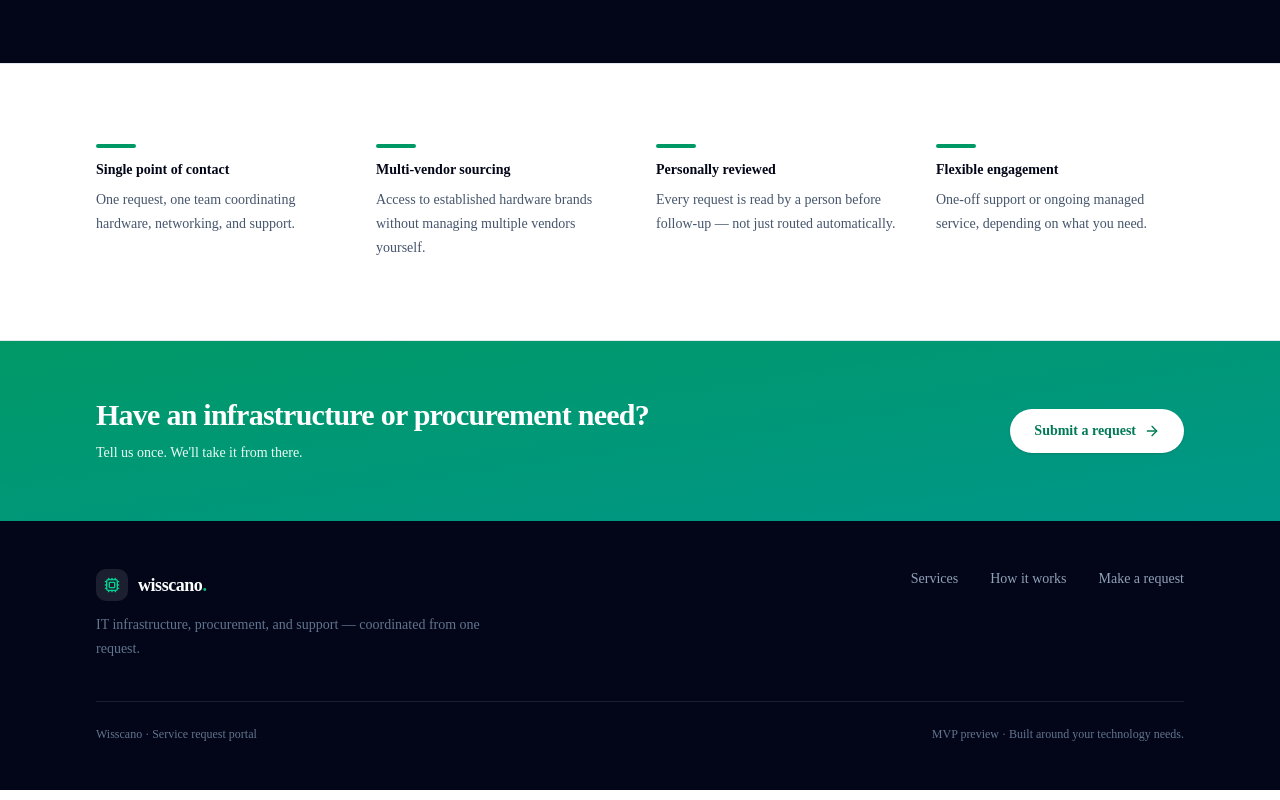
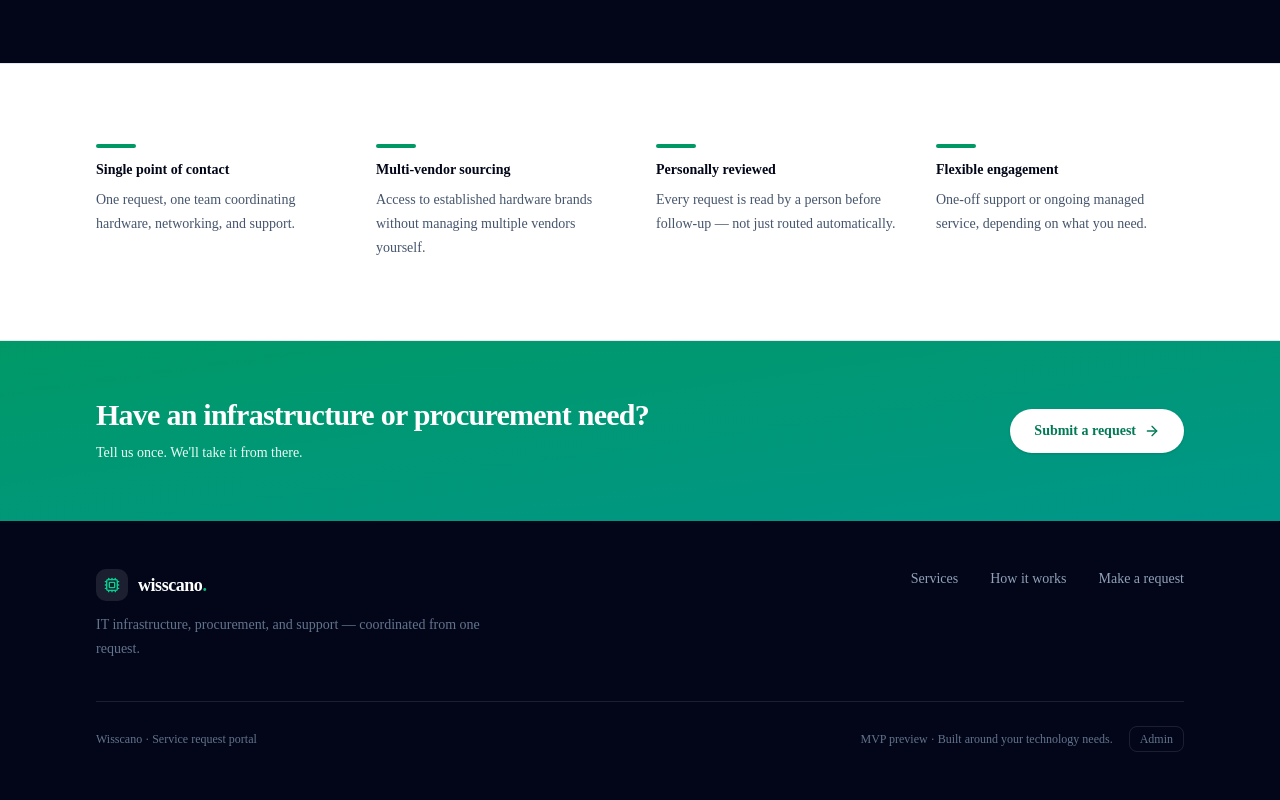
Before and after one commit to obusandy/wisscano-mvp, a Next.js app: page / in a window 1280 px wide. Shown: the part 2218-3018 px from the top of the page. Built offline with nearby package versions, Linux system fonts and the light colour scheme; no server answers; the database is empty.

Commit message:
admin button added

```diff
--- a/app/page.tsx
+++ b/app/page.tsx
@@ -450,10 +450,18 @@ export default function HomePage() {
             </nav>
           </div>
 
-          <div className="mt-10 flex flex-col gap-2 border-t border-white/10 pt-6 text-xs text-slate-500 sm:flex-row sm:items-center sm:justify-between">
-            <p>Wisscano &middot; Service request portal</p>
-            <p>MVP preview &middot; Built around your technology needs.</p>
-          </div>
+          <div className="mt-10 flex flex-col gap-3 border-t border-white/10 pt-6 text-xs text-slate-500 sm:flex-row sm:items-center sm:justify-between">
+  <p>Wisscano &middot; Service request portal</p>
+  <div className="flex items-center gap-4">
+    <p>MVP preview &middot; Built around your technology needs.</p>
+    <a
+      href="/admin"
+      className="rounded-md border border-white/10 px-2.5 py-1 text-slate-500 transition hover:border-emerald-500/40 hover:text-emerald-400"
+    >
+      Admin
+    </a>
+  </div>
+</div>
         </div>
       </footer>
     </div>
```
